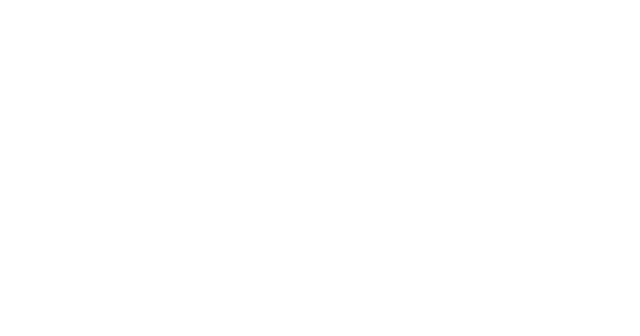
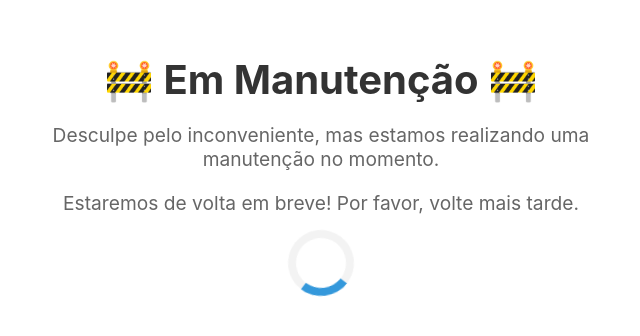
Before and after one commit to ViniciusSemolaArruda/Formulario-Expo-Rio-Carnaval-Summit, a React (Create React App) app: page /Forms2 in a window 1280 px wide. Before the commit this address had no page. Shown: the part 238-574 px from the top of the page, without its empty margins (319-959 px from the left). Built offline with nearby package versions, Linux system fonts and the light colour scheme.

Commit message:
Sua mensagem de commit

```diff
--- a/src/App.js
+++ b/src/App.js
@@ -2,6 +2,7 @@ import React from 'react';
 import { BrowserRouter as Router, Routes, Route } from 'react-router-dom';
 import Home from './pages/home/Home';
 import { Forms, Termo } from './pages';
+import Forms2 from './pages/forms2/Forms2';
 
 function App() {
   return (
@@ -10,6 +11,7 @@ function App() {
         <Route path="/" element={<Home />} />
         <Route path="/Termo" element={<Termo />} />
         <Route path="/Forms" element={<Forms />} />
+        <Route path="/Forms2" element={<Forms2 />} />
       </Routes>
     </Router>
   );
--- a/src/components/inicio/Inicio.js
+++ b/src/components/inicio/Inicio.js
@@ -13,7 +13,7 @@ const Inicio = () => {
   const handleSubmit = (e) => {
     e.preventDefault();
     if (selectedOption === 'patrocinador') {
-      navigate('/patrocinador'); // Rota para patrocinador
+      navigate('/Forms2'); // Rota para patrocinador
     } else if (selectedOption === 'palestrante') {
       navigate('/Forms'); // Rota para o formulário de palestrante/convidado
     }
--- /dev/null
+++ b/src/components/maintenance/Maintenance.css
@@ -0,0 +1,59 @@
+
+  .maintenance-container {
+    width: 100%; /* Ocupa 100% da largura */
+    min-height: 100vh; /* Ocupa 100% da altura da tela */
+    display: flex;
+    justify-content: center;
+    align-items: center;
+  }
+
+  .maintenance-content {
+    text-align: center;
+    background-color: #fff;
+    padding: 20px;
+    border-radius: 10px;
+    width: 90%; /* Largura máxima para dispositivos móveis */
+    max-width: 600px; /* Largura máxima para desktops */
+  }
+
+  .maintenance-title {
+    font-size: 1.7rem; /* Tamanho menor para dispositivos móveis */
+    color: #333;
+    margin-bottom: 15px;
+  }
+
+  .maintenance-text {
+    font-size: 1rem; /* Tamanho menor para dispositivos móveis */
+    color: #666;
+    margin-bottom: 15px;
+  }
+
+  .maintenance-spinner {
+    border: 8px solid #f3f3f3;
+    border-top: 8px solid #3498db;
+    border-radius: 50%;
+    width: 50px;
+    height: 50px;
+    animation: spin 1s linear infinite;
+    margin: 0 auto;
+  }
+
+  /* Media Queries para ajustes responsivos */
+  @media (min-width: 768px) {
+    .maintenance-title {
+      font-size: 2.5rem; /* Tamanho maior para tablets e desktops */
+    }
+
+    .maintenance-text {
+      font-size: 1.2rem; /* Tamanho maior para tablets e desktops */
+    }
+
+    .maintenance-content {
+      padding: 40px; /* Mais espaço interno para telas maiores */
+    }
+  }
+
+  @keyframes spin {
+    0% { transform: rotate(0deg); }
+    100% { transform: rotate(360deg); }
+  }
--- /dev/null
+++ b/src/components/maintenance/Maintenance.js
@@ -0,0 +1,21 @@
+import React from 'react';
+import './Maintenance.css'; // Importando o arquivo de estilos
+
+const Maintenance = () => {
+  return (
+    <div className="maintenance-container">
+      <div className="maintenance-content">
+        <h1 className="maintenance-title">🚧 Em Manutenção 🚧</h1>
+        <p className="maintenance-text">
+          Desculpe pelo inconveniente, mas estamos realizando uma manutenção no momento.
+        </p>
+        <p className="maintenance-text">
+          Estaremos de volta em breve! Por favor, volte mais tarde.
+        </p>
+        <div className="maintenance-spinner"></div>
+      </div>
+    </div>
+  );
+};
+
+export default Maintenance;
--- /dev/null
+++ b/src/pages/forms2/Forms2.js
@@ -0,0 +1,15 @@
+import React from 'react';
+
+import Maintenance from '../../components/maintenance/Maintenance';
+
+
+const Forms2 = () => {
+    console.log("Home está sendo renderizada!"); // Verifique se essa mensagem aparece no console
+    return (
+      <div>
+        <Maintenance/>
+      </div>
+    );
+  };
+
+  export default Forms2;
```
